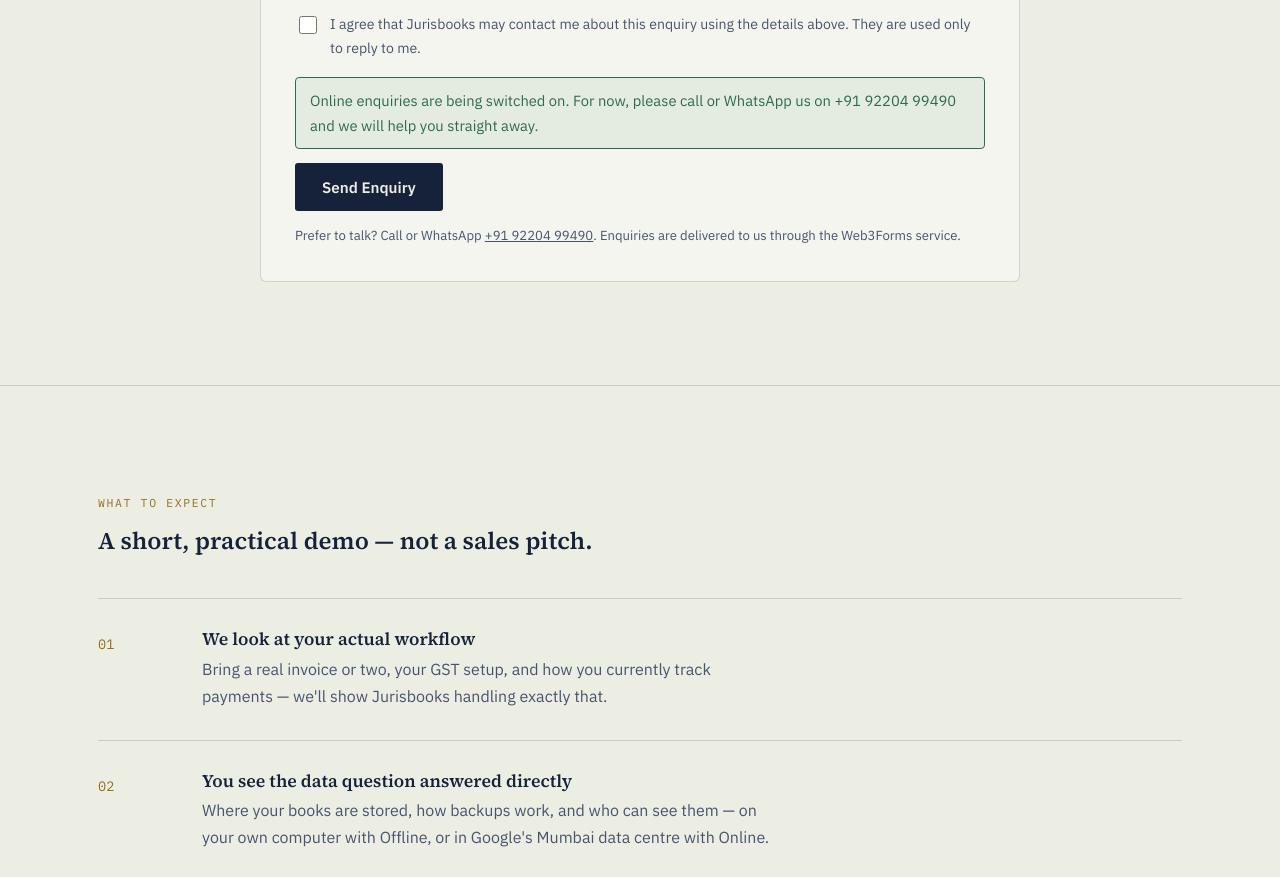
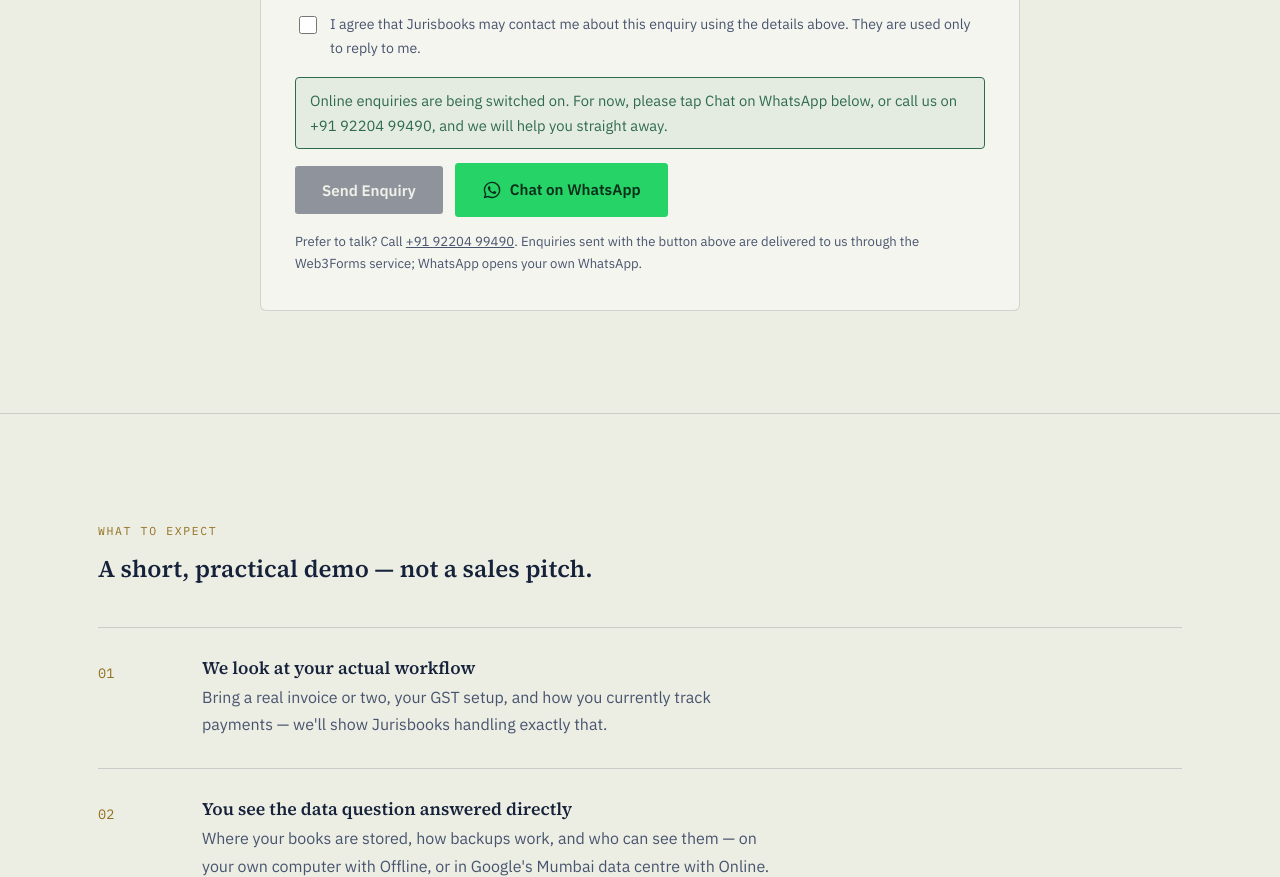
Before and after one commit to pradeepbatra/jurisbooks-website, a plain HTML site: page contact.html in a window 1280 px wide. Shown: the part 2459-3336 px from the top of the page. Drawn offline with Linux system fonts and the light colour scheme.

Commit message:
Contact form: add Chat on WhatsApp button (opens WhatsApp with the typed details), grey out Send while switched off

```diff
--- a/contact.html
+++ b/contact.html
@@ -66,7 +66,7 @@
           </div>
           <div class="contact-card">
             <span class="label">WhatsApp</span>
-            <span class="value"><a href="https://wa.me/919220499490" target="_blank" rel="noopener">+91 92204 99490</a></span>
+            <span class="value"><a href="https://wa.me/919220499490?text=Hello%20Jurisbooks" target="_blank" rel="noopener">+91 92204 99490</a></span>
           </div>
           <div class="contact-card">
             <span class="label">Phone</span>
@@ -141,8 +141,11 @@
           <div class="enq-trap" aria-hidden="true"><label>Leave this empty <input type="checkbox" name="botcheck" tabindex="-1" autocomplete="off"></label></div>
           <label class="enq-consent"><input type="checkbox" name="consent"><span>I agree that Jurisbooks may contact me about this enquiry using the details above. They are used only to reply to me.</span></label>
           <div id="enquiryStatus" class="enquiry-status" role="status" aria-live="polite" hidden></div>
-          <button type="submit" class="btn btn-primary">Send Enquiry</button>
-          <p class="enq-fine">Prefer to talk? Call or WhatsApp <a href="tel:+919220499490">+91 92204 99490</a>. Enquiries are delivered to us through the Web3Forms service.</p>
+          <div class="enq-actions">
+            <button type="submit" class="btn btn-primary">Send Enquiry</button>
+            <a id="enquiryWhatsApp" class="btn btn-whatsapp" href="https://wa.me/919220499490?text=Hello%20Jurisbooks" target="_blank" rel="noopener"><svg viewBox="0 0 24 24" fill="currentColor" aria-hidden="true"><path d="M12.04 2C6.58 2 2.13 6.45 2.13 11.91c0 1.75.46 3.45 1.32 4.95L2.05 22l5.25-1.38a9.9 9.9 0 0 0 4.74 1.21h.01c5.46 0 9.91-4.45 9.91-9.91 0-2.65-1.03-5.14-2.9-7.01A9.85 9.85 0 0 0 12.04 2Zm0 18.15h-.01a8.2 8.2 0 0 1-4.18-1.15l-.3-.18-3.12.82.83-3.04-.2-.31a8.2 8.2 0 0 1-1.26-4.38c0-4.54 3.7-8.23 8.24-8.23 2.2 0 4.27.86 5.82 2.42a8.18 8.18 0 0 1 2.41 5.83c0 4.54-3.7 8.22-8.23 8.22Zm4.52-6.16c-.25-.12-1.47-.72-1.69-.81-.23-.08-.39-.12-.56.12-.16.25-.64.81-.78.97-.14.17-.29.19-.54.06-.25-.12-1.05-.39-2-1.23-.74-.66-1.24-1.47-1.38-1.72-.14-.25-.02-.38.11-.5.11-.11.25-.29.37-.43.12-.14.16-.25.25-.41.08-.17.04-.31-.02-.43-.06-.12-.56-1.34-.76-1.84-.2-.48-.41-.42-.56-.42h-.48c-.17 0-.43.06-.66.31-.22.25-.86.85-.86 2.07 0 1.22.89 2.4 1.01 2.56.12.17 1.75 2.67 4.23 3.74.59.26 1.05.41 1.41.52.59.19 1.13.16 1.56.1.48-.07 1.47-.6 1.67-1.18.21-.58.21-1.07.14-1.18-.06-.1-.22-.16-.47-.28Z"/></svg>Chat on WhatsApp</a>
+          </div>
+          <p class="enq-fine">Prefer to talk? Call <a href="tel:+919220499490">+91 92204 99490</a>. Enquiries sent with the button above are delivered to us through the Web3Forms service; WhatsApp opens your own WhatsApp.</p>
         </form>
         <div id="enquiryThanks" class="enq-thanks" hidden tabindex="-1">
           <h3>Thank you.</h3>
--- a/css/style.css
+++ b/css/style.css
@@ -555,3 +555,10 @@
 .enq-thanks{text-align:center;padding:26px 8px;}
 .enq-thanks h3{font-size:1.5rem;}
 @media (max-width:640px){ .enq-grid{grid-template-columns:1fr;} }
+.enq-actions{display:flex;gap:12px;flex-wrap:wrap;align-items:center;}
+.btn-whatsapp{background:#25D366;color:#0B2E1A;border-color:#25D366;}
+.btn-whatsapp svg{width:20px;height:20px;flex:none;}
+.btn-whatsapp:hover{background:#20BD5A;border-color:#20BD5A;box-shadow:var(--shadow);}
+@media (max-width:480px){ .enq-actions .btn{width:100%;justify-content:center;} }
+
+.enq-actions .btn:disabled{opacity:.45;cursor:not-allowed;transform:none;box-shadow:none;}
--- a/js/enquiry.js
+++ b/js/enquiry.js
@@ -60,10 +60,22 @@
     }
     function digits(s) { return (s || '').replace(/\D/g, ''); }
 
+    // "Chat on WhatsApp": opens WhatsApp with what the visitor has typed so far already written out.
+    var wa = document.getElementById('enquiryWhatsApp');
+    var TOPIC_TEXT = { demo: 'a demo of Jurisbooks', offline: 'Jurisbooks Offline', online: 'Jurisbooks Online', pricing: 'pricing', other: 'Jurisbooks' };
+    function buildWhatsApp() {
+      if (!wa) return;
+      var f = form.elements, name = f['name'].value.trim(), biz = f['business'].value.trim(), msg = f['message'].value.trim();
+      var t = 'Hello Jurisbooks! ' + (name ? 'I am ' + name + (biz ? ' from ' + biz : '') + '. ' : '') +
+              'I would like to know about ' + (TOPIC_TEXT[interest.value] || 'Jurisbooks') + '.' + (msg ? ' ' + msg.slice(0, 600) : '');
+      wa.href = 'https://wa.me/919220499490?text=' + encodeURIComponent(t);
+    }
+    if (wa) { wa.addEventListener('click', buildWhatsApp); wa.addEventListener('focus', buildWhatsApp); wa.addEventListener('mouseenter', buildWhatsApp); wa.addEventListener('touchstart', buildWhatsApp, { passive: true }); }
+
     var cfg0 = window.JURISBOOKS_FORM || {};
     if (!cfg0.accessKey) {
       btn.disabled = true;
-      say('Online enquiries are being switched on. For now, please call or WhatsApp us on +91 92204 99490 and we will help you straight away.', 'ok');
+      say('Online enquiries are being switched on. For now, please tap Chat on WhatsApp below, or call us on +91 92204 99490, and we will help you straight away.', 'ok');
     }
 
     form.addEventListener('submit', function (e) {
```
